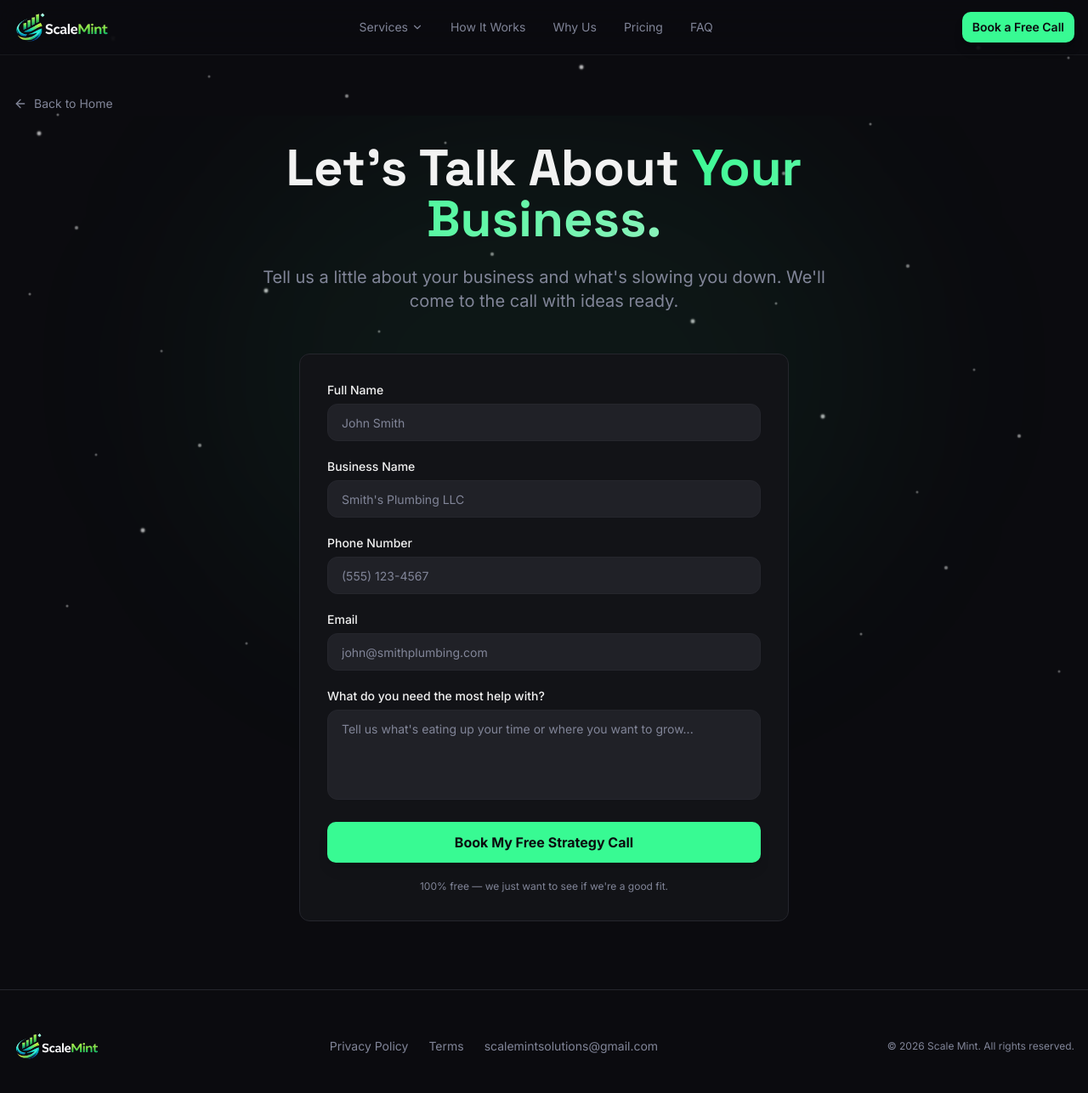
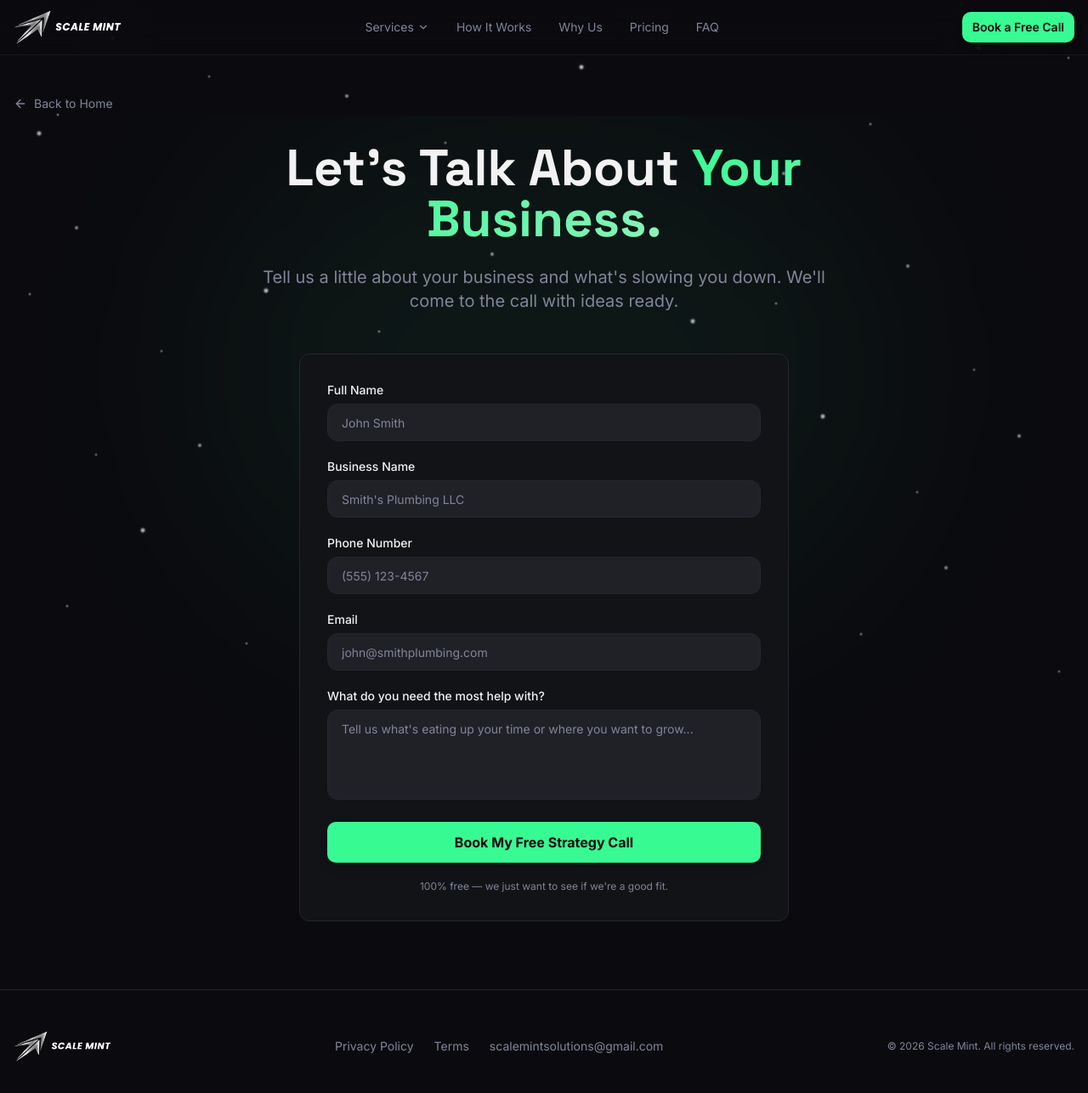
Before and after one commit to jcdammert/scale-mint, a Next.js app: page /book in a window 1280 px wide. Shown: the top 1286 px of the page at 85% size. Built offline with nearby package versions, Linux system fonts and the light colour scheme.

Commit message:
Replace logo with new horizontal ScaleMint logo
Co-Authored-By: Claude Sonnet 4.6 <noreply@anthropic.com>

```diff
--- a/src/components/Footer.tsx
+++ b/src/components/Footer.tsx
@@ -5,7 +5,7 @@ const Footer = () => {
     <footer className="border-t border-border py-12">
       <div className="container mx-auto flex flex-col items-center gap-6 px-4 md:flex-row md:justify-between">
         <a href="/" className="flex items-center">
-          <Image src="/logo.png" alt="ScaleMint" width={375} height={132} className="h-9 w-auto" />
+          <Image src="/logo.png" alt="ScaleMint" width={1794} height={563} className="h-9 w-auto" />
         </a>
 
         <div className="flex items-center gap-6 text-sm text-muted-foreground">
--- a/src/components/Navbar.tsx
+++ b/src/components/Navbar.tsx
@@ -41,7 +41,7 @@ const Navbar = () => {
     <nav className="fixed top-0 left-0 right-0 z-50 border-b border-border/50 bg-background/80 backdrop-blur-xl">
       <div className="container mx-auto flex h-16 items-center justify-between px-4">
         <a href="/" className="flex items-center">
-          <Image src="/logo.png" alt="ScaleMint" width={375} height={132} className="h-10 w-auto" priority />
+          <Image src="/logo.png" alt="ScaleMint" width={1794} height={563} className="h-10 w-auto" priority />
         </a>
 
         <div className="hidden items-center gap-8 md:flex">
```
Also changed, not shown: public/logo.png.
